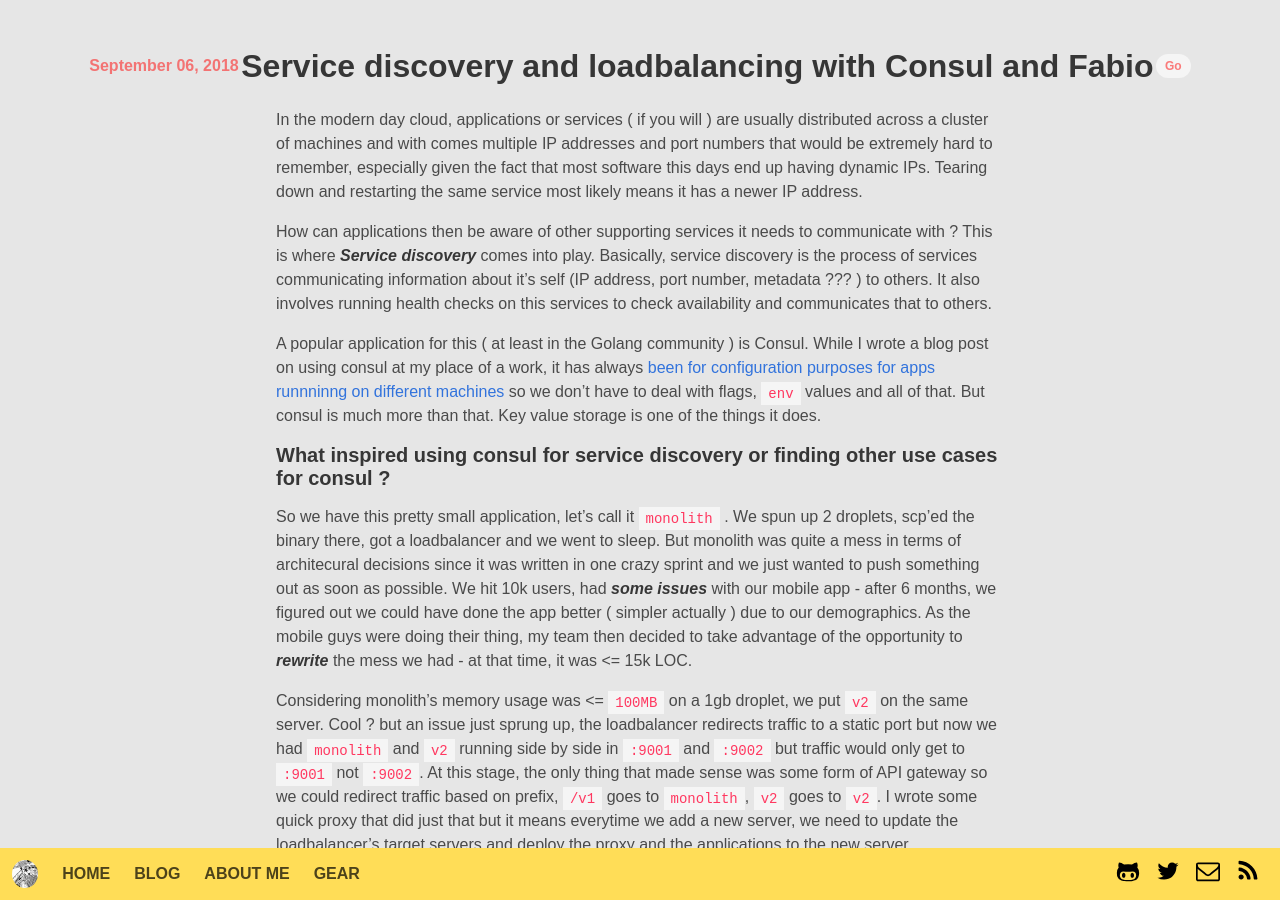
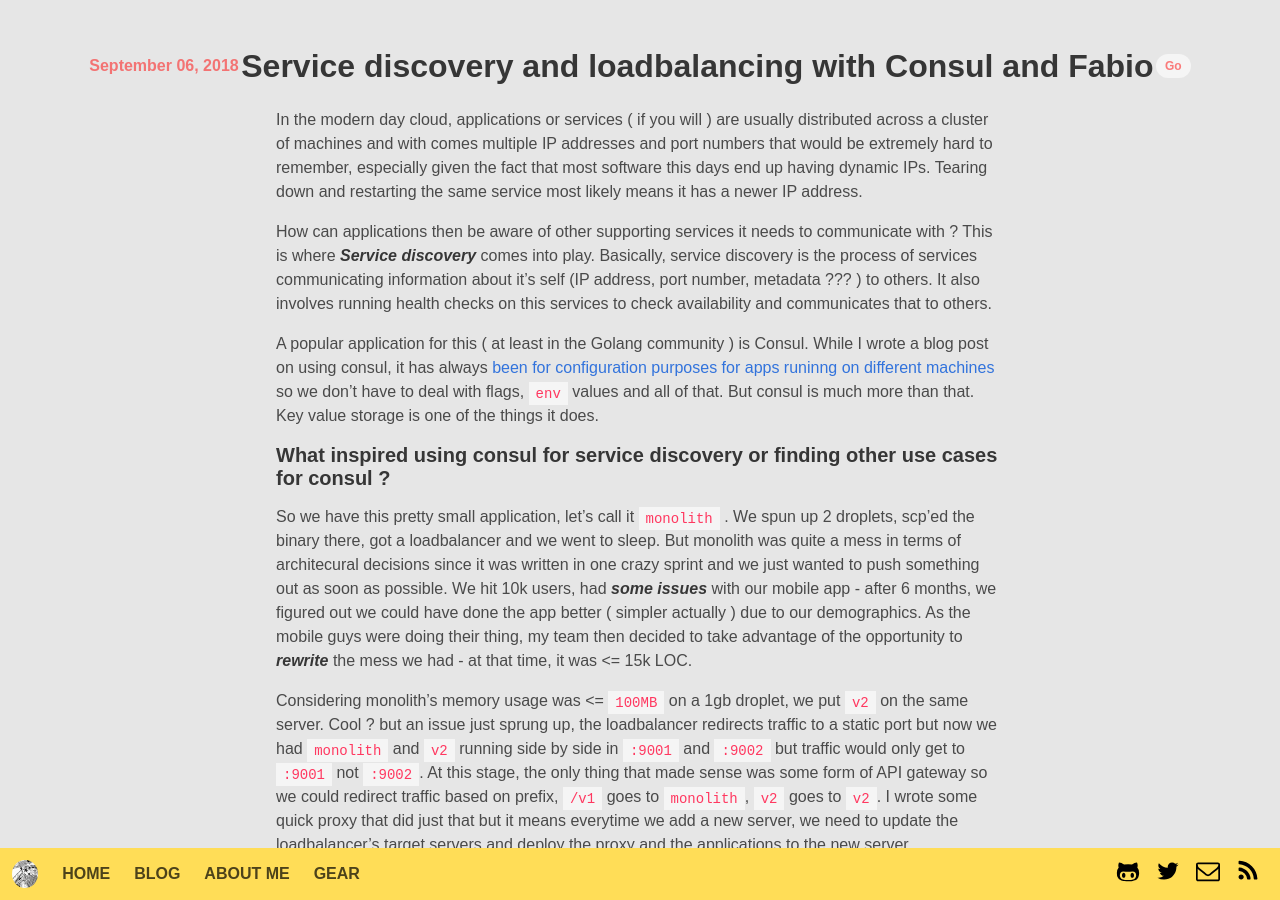
Before and after one commit to adelowo/portfolio, a Jekyll site: the page built from _posts/2018-09-06-loadbalancing-for-the-modern-web.md, in a window 1280 px wide and 900 px high. Built offline with Jekyll 4.4.1, drawn with Linux system fonts in a browser that asks for light colours; some web fonts are replaced; comment, search, counter and statistics services are not loaded.

Commit message:
fix typos here and there

```diff
--- a/_posts/2018-09-06-loadbalancing-for-the-modern-web.md
+++ b/_posts/2018-09-06-loadbalancing-for-the-modern-web.md
@@ -14,8 +14,8 @@
 information about it's self (IP address, port number, metadata ??? ) to others. It also involves running health checks
 on this services to check availability and communicates that to others.
 
-A popular application for this ( at least in the Golang community ) is Consul. While I wrote a blog post on using consul at
-my place of a work, it has always [been for configuration purposes for apps runnninng on different machines][consul_kv]
+A popular application for this ( at least in the Golang community ) is Consul. While I wrote a blog post on using consul,
+it has always [been for configuration purposes for apps runinng on different machines][consul_kv]
 so we don't have to deal with flags, `env` values and all of that. But consul is much more than that. Key value storage
 is one of the things it does.
 
```
Also changed, not shown: _posts/2018-02-18-managing-production-configuration.md (+1 -1 lines), _posts/2018-10-10-drone-ci-to-deploy-a-jekyll-site.md (+1 -1 lines).
